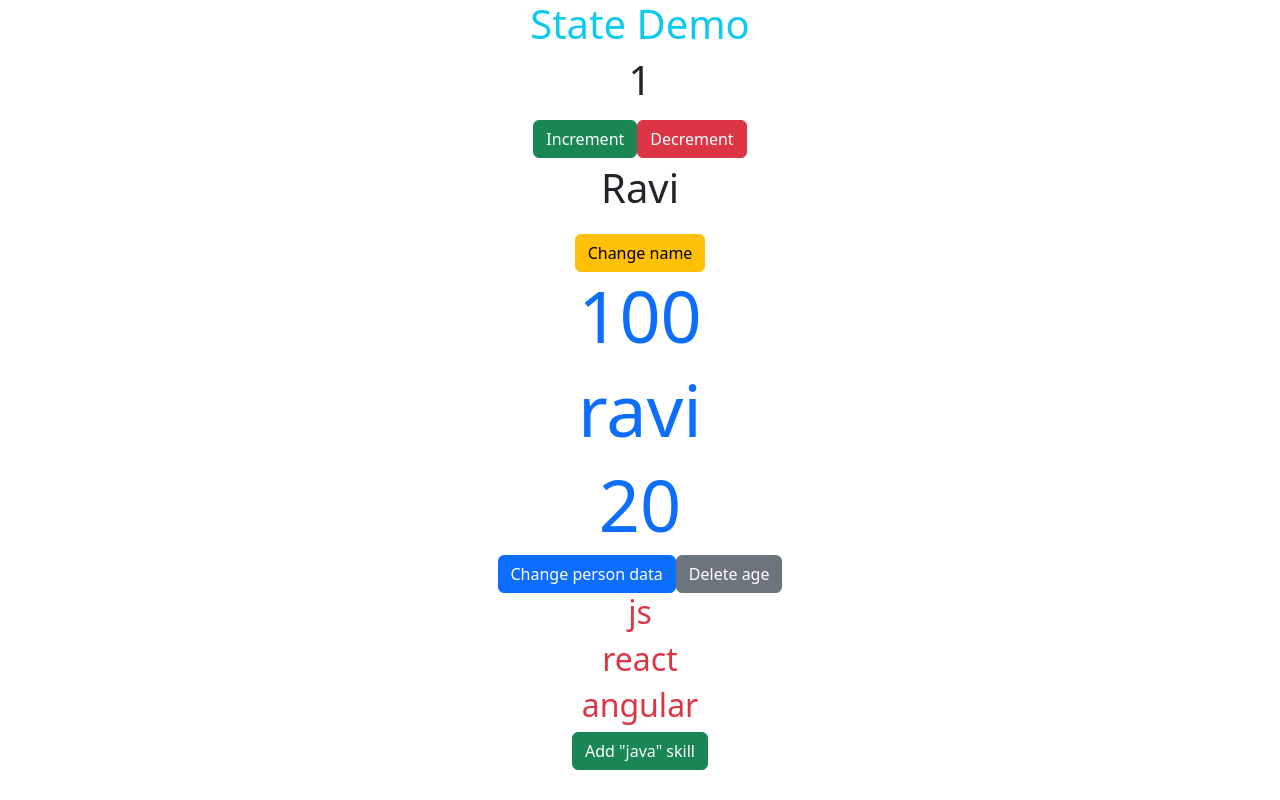
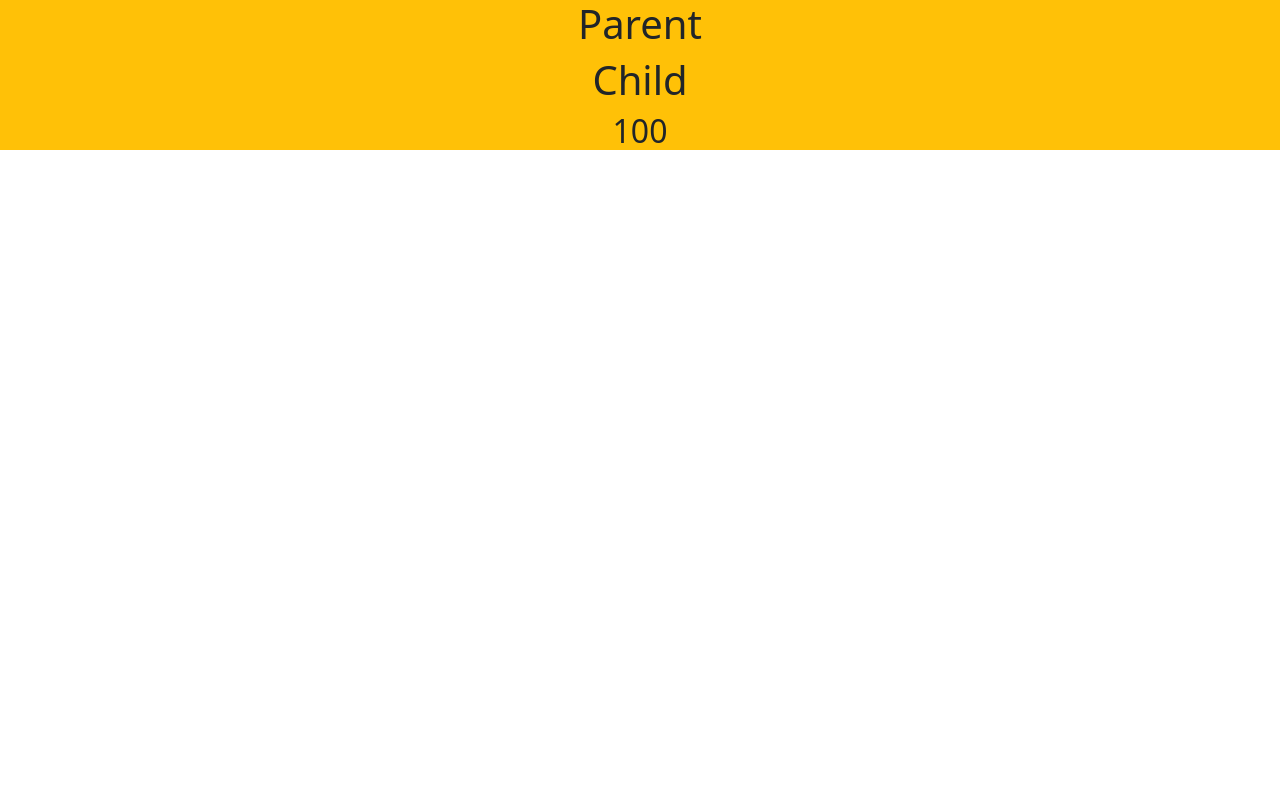
Before and after one commit to Raviteja0405/College-ReactJs, a React (Create React App) app: page / in a window 1280 px wide. Built offline with nearby package versions, Linux system fonts and the light colour scheme.

Commit message:
new version app.js

```diff
--- a/src/App.js
+++ b/src/App.js
@@ -118,13 +118,17 @@
 // }
 
 
-// Third time
+// Third time and fourth time
 import "./App.css";
-import StateDemo from "./components/states/state-demo/StateDemo"
+// import StateDemo from "./components/states/state-demo/StateDemo"
+import Test1 from "./components/Test-nesting/test1/Test1";
+
 function App(){
   return <div className="app">
     {/* nest stateDemo */}
-    <StateDemo/>
+    {/* <StateDemo/> */}
+
+    <Test1/>
   </div>
 }
 
```
